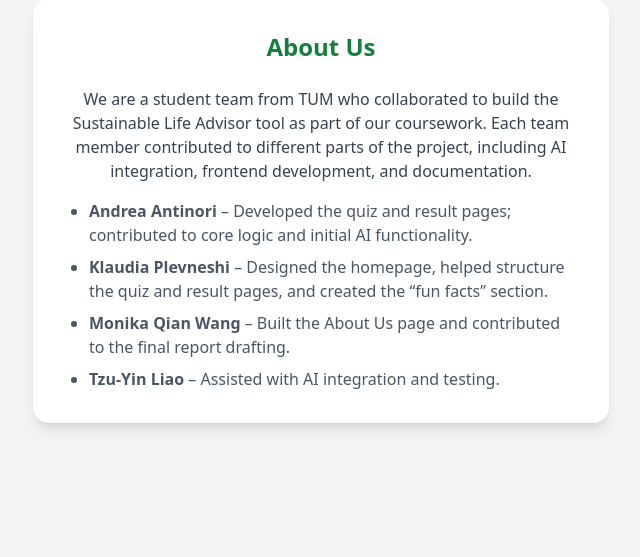
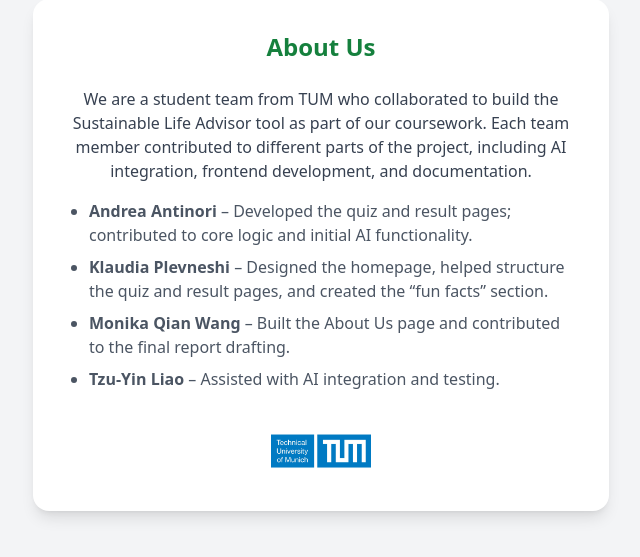
Before and after one commit to klaudiaplevneshii/sustainablelifeadvisor, a Django app: template landing/templates/about.html in a window 1280 px wide. Shown: the part 89-646 px from the top of the page, without its empty margins (319-959 px from the left). Run offline with Django 3.2, Linux system fonts and the light colour scheme; the template is opened without the code that fills it, so the values that code supplies are empty; some libraries are stand-ins or nearby versions.

Commit message:
Add About us Page

```diff
--- a/landing/templates/about.html
+++ b/landing/templates/about.html
@@ -1,4 +1,5 @@
 {% extends 'base.html' %}
+{% load static %}
 
 {% block title %}About Us - Sustainable Life Advisor{% endblock %}
 
@@ -17,5 +18,10 @@
         <li><strong>Monika Qian Wang</strong> – Built the About Us page and contributed to the final report drafting.</li>
         <li><strong>Tzu-Yin Liao</strong> – Assisted with AI integration and testing.</li>
     </ul>
+
+    <!-- ✅ 加入 Logo 图 -->
+    <div class="mt-8 flex justify-center">
+        <img src="{% static 'image/tum_logo.jpg' %}" alt="TUM Logo" class="h-14">
+    </div>
 </div>
 {% endblock %}
```
Also changed, not shown: landing/static/image/tum_logo.jpg (added).
